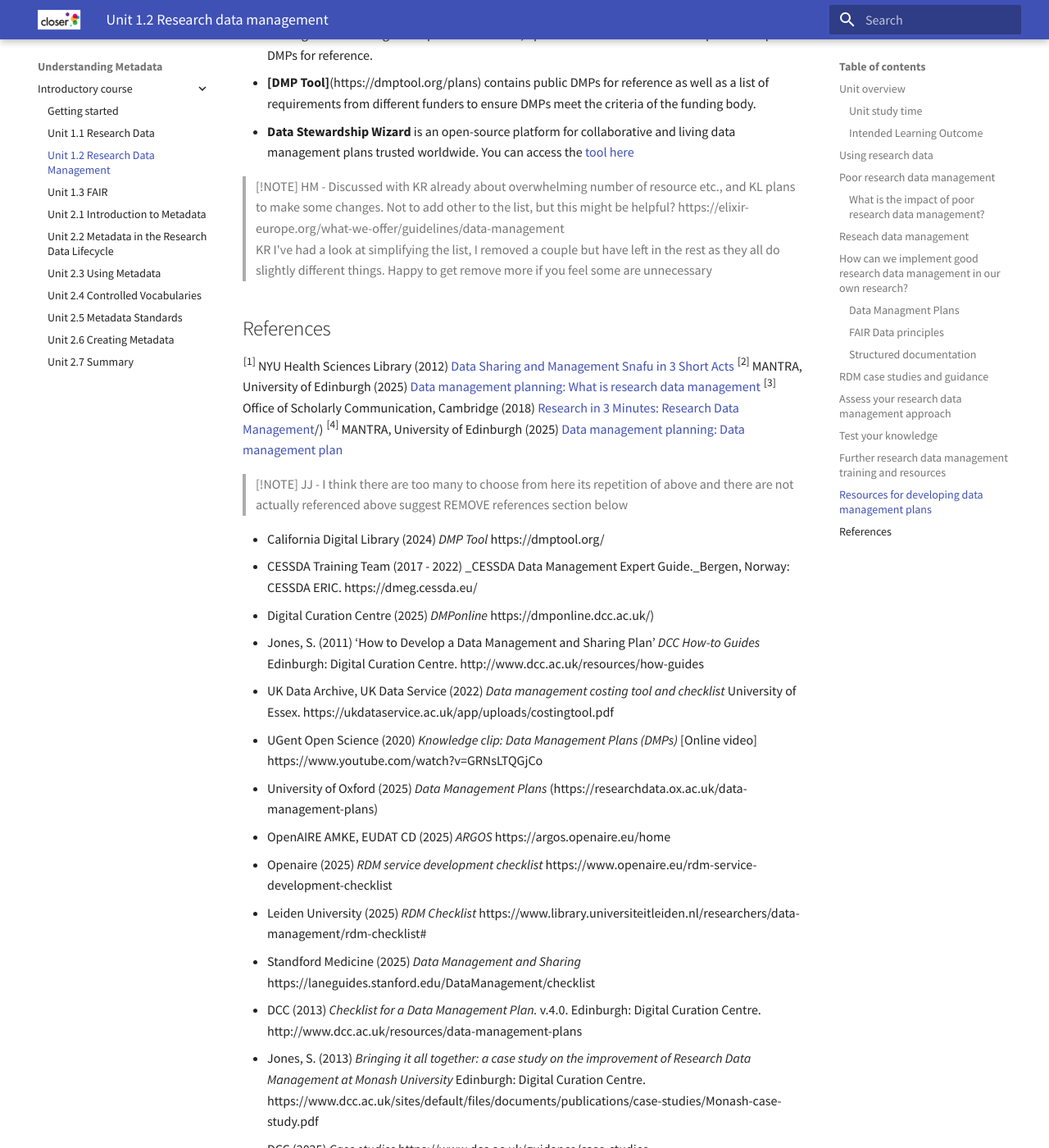
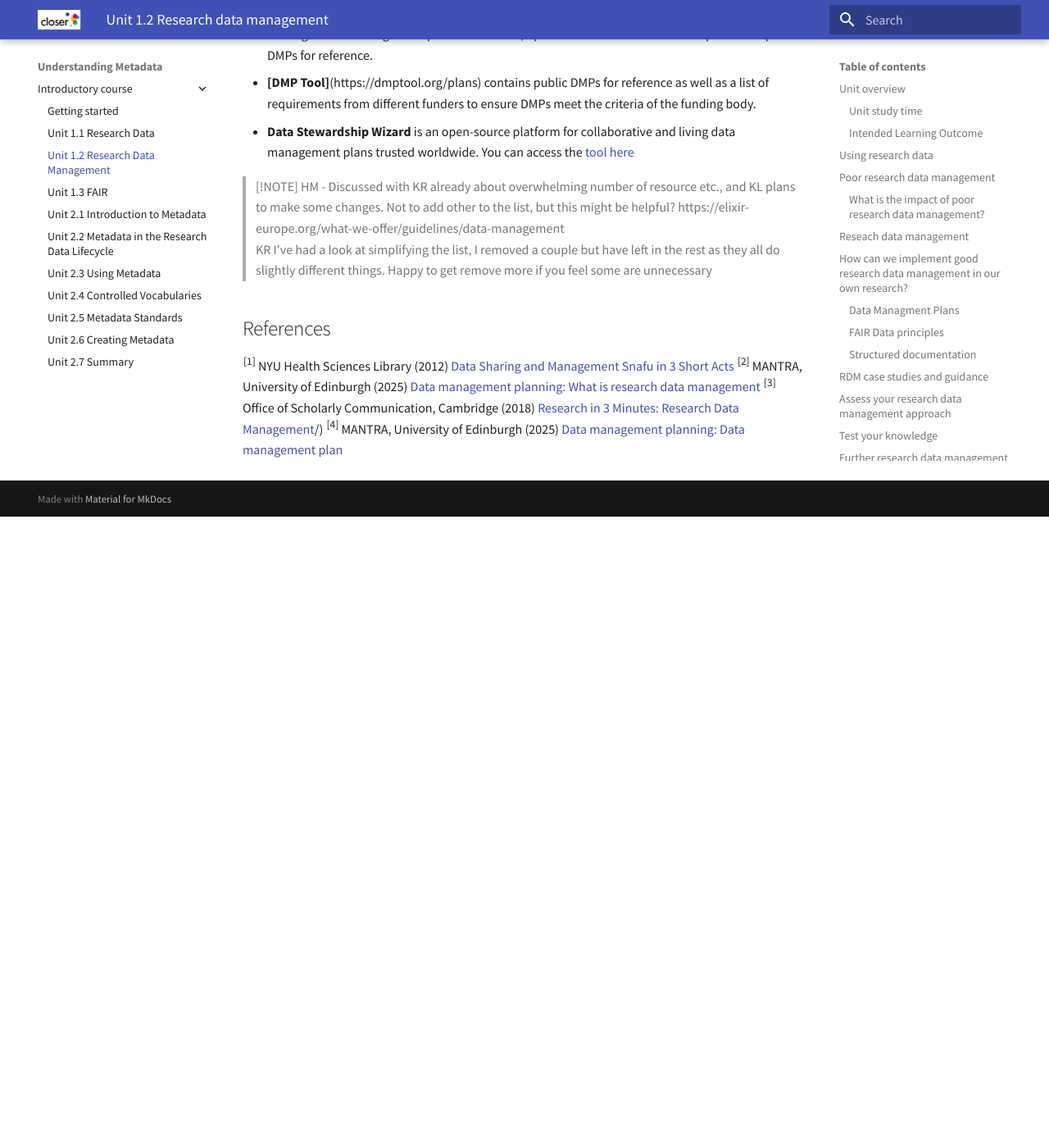
Before and after one commit to spuddybike/understanding-metadata, an MkDocs documentation site: the page built from docs/introduction/1.2 Research data management.md, in a window 1280 px wide and 1400 px high, scrolled down 5781 px. Shown: the whole window at 82% size. Built offline with MkDocs 1.6.1 and Material for MkDocs 9.7.7, drawn with Linux system fonts in a browser that asks for light colours; after the commit the page ends 6411 px from its top, so only the background shows below that; some of the changed text lies outside the part shown.

Commit message:
Update 1.2 Research data management.md

```diff
--- a/docs/introduction/1.2 Research data management.md
+++ b/docs/introduction/1.2 Research data management.md
@@ -279,32 +279,3 @@
 <sup>[2]</sup> MANTRA, University of Edinburgh (2025) [Data management planning: What is research data management](https://mantra.ed.ac.uk/datamanagementplanning/)
 <sup>[3]</sup> Office of Scholarly Communication, Cambridge (2018) [Research in 3 Minutes: Research Data Management](https://mantra.ed.ac.uk/datamanagementplanning)/)
 <sup>[4]</sup> MANTRA, University of Edinburgh (2025) [Data management planning: Data management plan](https://mantra.ed.ac.uk/datamanagementplanning/)
-
->[!NOTE]
->JJ - I think there are too many to choose from here its repetition of above and there are not actually referenced above suggest REMOVE references section below
-
- - California Digital Library (2024) _DMP Tool_ https://dmptool.org/
- - CESSDA Training Team (2017 - 2022) _CESSDA Data Management Expert Guide._Bergen, Norway: CESSDA ERIC. https://dmeg.cessda.eu/
- - Digital Curation Centre (2025) _DMPonline_ https://dmponline.dcc.ac.uk/)
- - Jones, S. (2011) ‘How to Develop a Data Management and Sharing Plan’ _DCC How-to Guides_
-Edinburgh: Digital Curation Centre. http://www.dcc.ac.uk/resources/how-guides
-- UK Data Archive, UK Data Service (2022) _Data management costing tool and
-checklist_ University of Essex. https://ukdataservice.ac.uk/app/uploads/costingtool.pdf
-- UGent Open Science (2020) _Knowledge clip: Data Management Plans (DMPs)_ [Online video] https://www.youtube.com/watch?v=GRNsLTQGjCo
-- University of Oxford (2025) _Data Management Plans_ (https://researchdata.ox.ac.uk/data-management-plans)
-- OpenAIRE AMKE, EUDAT CD (2025) _ARGOS_ https://argos.openaire.eu/home
-- Openaire (2025) _RDM service development checklist_ https://www.openaire.eu/rdm-service-development-checklist
-- Leiden University (2025) _RDM Checklist_ https://www.library.universiteitleiden.nl/researchers/data-management/rdm-checklist#
-- Standford Medicine (2025) _Data Management and Sharing_ https://laneguides.stanford.edu/DataManagement/checklist
-- DCC (2013) _Checklist for a Data Management Plan._ v.4.0. Edinburgh: Digital Curation
-Centre. http://www.dcc.ac.uk/resources/data-management-plans
-  - Jones, S. (2013) _Bringing it all together: a case study on the improvement of Research
-Data Management at Monash University_ Edinburgh: Digital Curation Centre. https://www.dcc.ac.uk/sites/default/files/documents/publications/case-studies/Monash-case-study.pdf
-- DCC (2025) _Case studies_ https://www.dcc.ac.uk/guidance/case-studies
-- DCC (2025) _Example DMPs and guidance_ https://www.dcc.ac.uk/resources/data-management-plans/guidance-examples
-- Jones, S., Rans, J. (2013) _RDM strategy: moving
-from plans to action_ Edinburgh: Digital Curation Centre. https://www.dcc.ac.uk/sites/default/files/documents/RDM%20strategy%20development.pdf
-  - LEARN, . (Ed). (2017) _LEARN Toolkit of Best Practice for Research Data Management._ [Online] Leaders Activating Research Networks (LEARN) Available at: 10.14324/000.learn.00
-- NYU Health Sciences Library (2012) _Data Sharing and Management Snafu in 3 Short Acts_ [Online video] https://www.youtube.com/watch?v=N2zK3sAtr-4
-- MANTRA, University of Edinburgh (2025) _MANTRA Training_ https://mantra.ed.ac.uk/datamanagementplanning/
-- Office of Scholarly Communication, Cambridge (2018) _Research in 3 Minutes: Research Data Management_ https://mantra.ed.ac.uk/datamanagementplanning/ "
```
